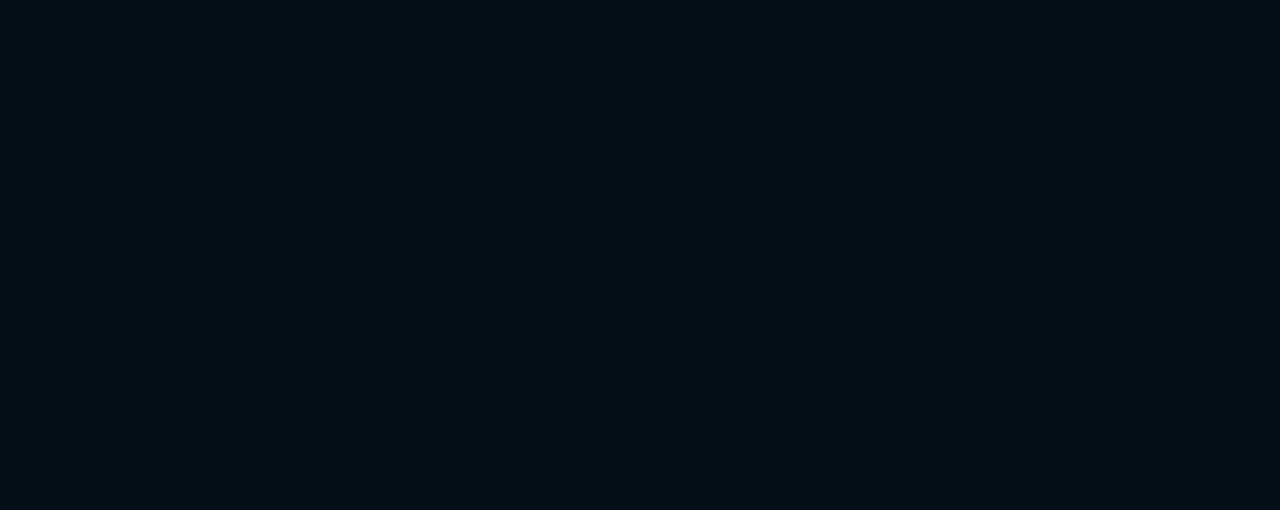
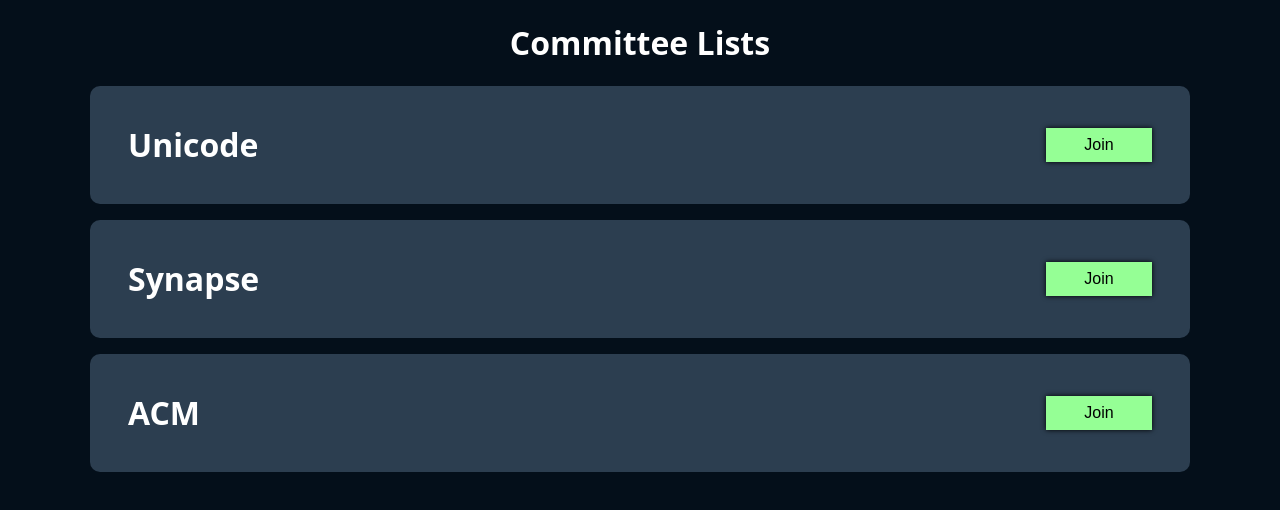
Before and after one commit to Samyak-Vishrani/EventIQ-SPIT_HackXplore, a React (Vite) app: page /committee in a window 1280 px wide. Before the commit this address had no page. Shown: the top 510 px of the page. Built offline with nearby package versions, Linux system fonts and the light colour scheme.

Commit message:
committee list completed

```diff
--- a/src/App.jsx
+++ b/src/App.jsx
@@ -5,6 +5,7 @@
 import AssignTask from "./pages/AssignTask";
 import Checklist from "./pages/Checklist";
 import Department from "./pages/Department";
+import CommitteeList from "./components/CommitteeList";
 
 function App() {
 
@@ -17,6 +18,7 @@
         <Route path="/assigntask" element={<AssignTask />} />
         <Route path="/checklist" element={<Checklist />} />
         <Route path="/departments" element={<Department />} />
+        <Route path="/committee" element={<CommitteeList />} />
       </Routes>
     </Router>
   )
--- /dev/null
+++ b/src/components/CommitteeList.jsx
@@ -0,0 +1,26 @@
+import React, { useState } from "react";
+import "../styles/CommitteeList.css";
+import Modal from "./Model";
+
+const CommitteeList = () => {
+    const [committees] = useState(["Unicode", "Synapse", "ACM"]);
+    const [selectedCommittee, setSelectedCommittee] = useState(null);
+
+    return (
+        <div className="committee-list-page">
+            <h1>Committee Lists</h1>
+            {committees.map((com, index) => (
+                <div key={index} className="committee-box">
+                    <h1>{com}</h1>
+                    <button onClick={() => setSelectedCommittee(com)}>Join</button>
+                </div>
+            ))}
+
+            {selectedCommittee && (
+                <Modal committee={selectedCommittee} onClose={() => setSelectedCommittee(null)} />
+            )}
+        </div>
+    );
+};
+
+export default CommitteeList;
--- /dev/null
+++ b/src/components/Model.jsx
@@ -0,0 +1,40 @@
+import React from "react";
+import "../styles/Model.css";
+
+const Modal = ({ committee, onClose }) => {
+    return (
+        <div className="modal-overlay">
+            <div className="modal-content">
+                <span className="close-button" onClick={onClose}>X</span>
+                <div className="join-container">
+                    <div className="card">
+                        <h1 style={{color:'white'}}>Join as Admin</h1>
+                        <input
+                            type="email"
+                            placeholder="Enter Committee Email"
+                            required
+                        />
+                        <input
+                            type="password"
+                            placeholder="Enter Password"
+                            required
+                        />
+                        <button>Join</button>
+                    </div>
+
+                    <div className="card">
+                        <h1 style={{color:'white'}}>Join as Co-com</h1>
+                        <input
+                            type="email"
+                            placeholder="Enter Joining Code"
+                            required
+                        />
+                        <button>Join</button>
+                    </div>
+                </div>
+            </div>
+        </div>
+    );
+};
+
+export default Modal;
--- /dev/null
+++ b/src/styles/CommitteeList.css
@@ -0,0 +1,36 @@
+.committee-list-page h1 {
+    text-align: center;
+    color: white;
+}
+
+.committee-box {
+    width: 80%;
+    border-radius: 10px;
+    background-color: var(--dark-red);
+    margin: 2vh auto;
+    height: fit-content;
+    padding: 2vh 3vw;
+    display: flex;
+    justify-content: space-between;
+    align-items: center;
+}
+
+.committee-box h1 {
+    text-align: left;
+}
+
+.committee-box button {
+    height: fit-content;
+    width: fit-content;
+    padding: 1vh 3vw;
+    background-color: rgb(149, 255, 149);
+    font-size: 16px;
+    border: none;
+    outline: none;
+    cursor: pointer;
+    box-shadow: 0px 0px 5px black;
+}
+
+.committee-box button:hover {
+    background-color: rgb(112, 222, 112);
+}
--- /dev/null
+++ b/src/styles/Model.css
@@ -0,0 +1,73 @@
+.modal-overlay {
+    position: fixed;
+    top: 0;
+    left: 0;
+    width: 100%;
+    height: 100%;
+    background: rgba(0, 0, 0, 0.5);
+    display: flex;
+    justify-content: center;
+    align-items: center;
+}
+
+.modal-content {
+    background: rgb(255, 255, 255);
+    padding: 20px;
+    border-radius: 5px;
+    text-align: center;
+    width: 500px;
+    box-shadow: 0px 4px 6px rgba(0, 0, 0, 0.1);
+    position: relative;
+}
+
+.close-button {
+    position: absolute;
+    top: 0px;
+    right: 10px;
+    width: fit-content;
+    font-size: 24px;
+    cursor: pointer;
+}
+
+.join-container {
+    width: 100%;
+    height: 200px;
+    display: flex;
+    justify-content: space-around;
+}
+
+.join-container .card {
+    width: 200px;
+    box-sizing: border-box;
+    padding: 5vh 0vw;
+    background-color: var(--light-red);
+}
+
+.join-container .card h1 {
+    color: rgb(0, 0, 0) !important;
+    font-size: 18px;
+}
+
+.join-container .card input::placeholder {
+    color: rgb(123, 123, 123);
+}
+
+.join-container .card input {
+    margin-top: 10px;
+    border: none;
+    outline: none;
+    padding: 1vh;
+}
+
+.join-container .card button {
+    margin-top: 20px;
+    background-color: rgb(149, 255, 149);
+    border: none;
+    outline: none;
+    padding: 1vh 2vw;
+    cursor: pointer;
+}
+
+.join-container .card button:hover {
+    background-color: rgb(133, 234, 133);
+}
```
